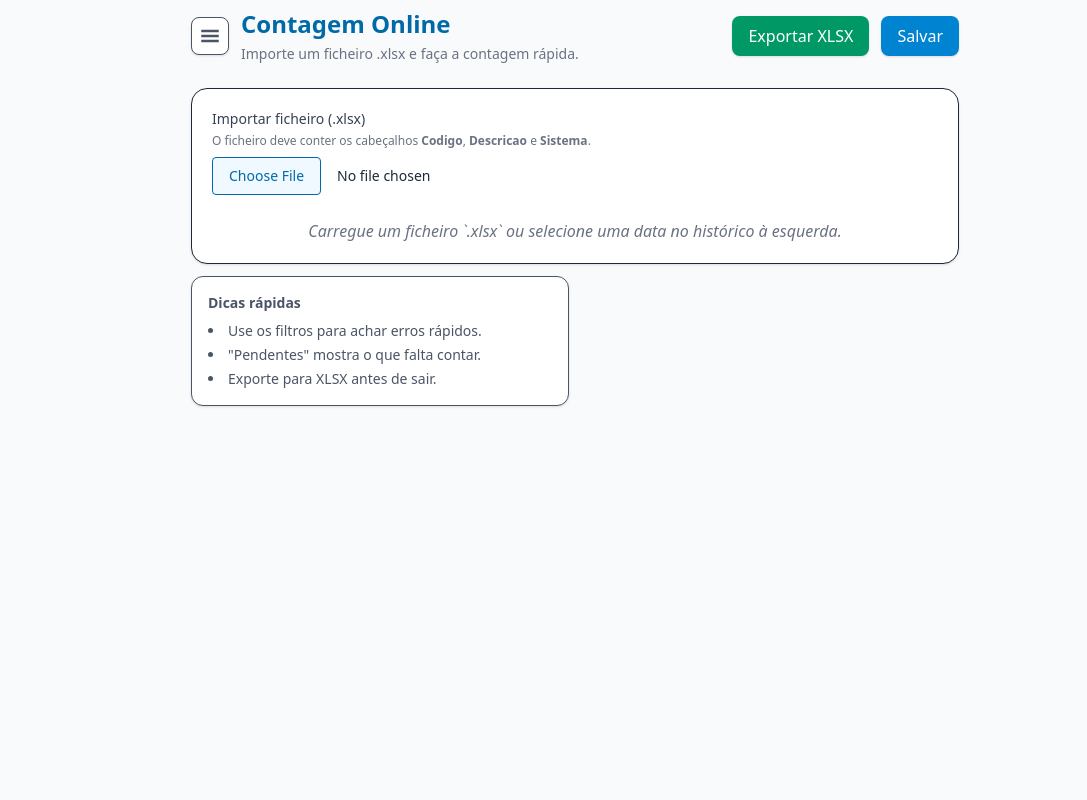
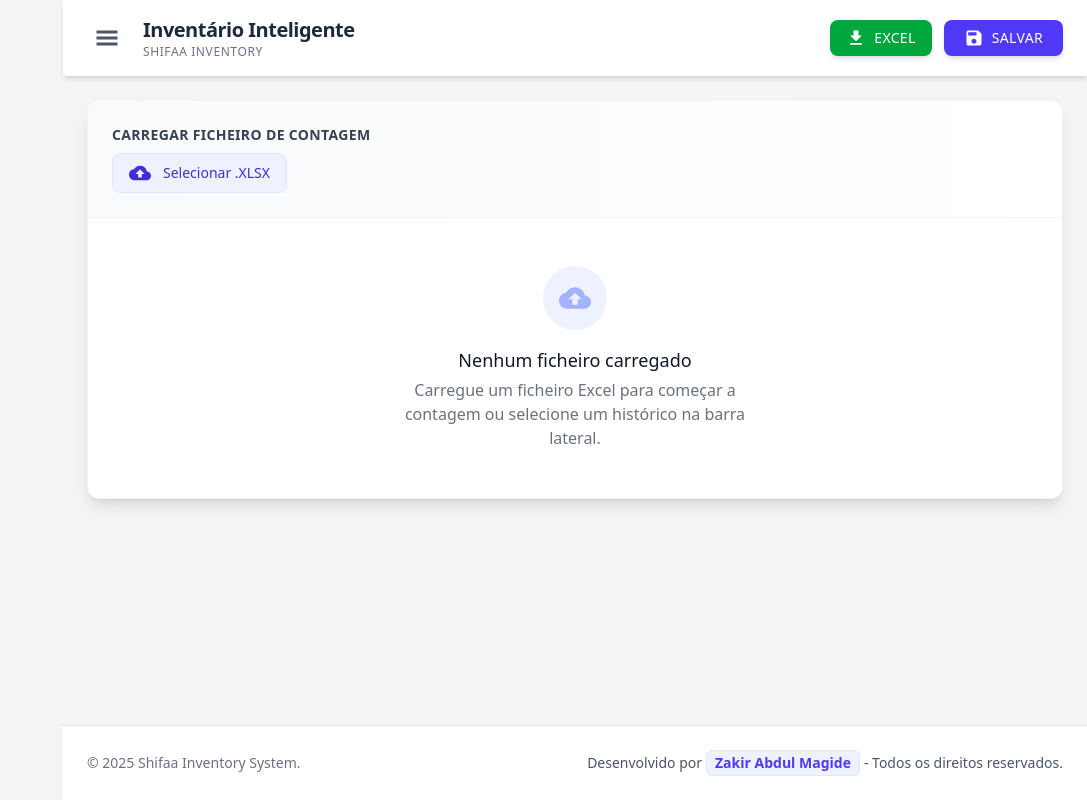
Before and after one commit to Zaky-dc/shifaa-inventory, a React (Vite) app: page / in a window 1280 px wide. Shown: the whole page, without its empty margins (193-1280 px from the left). Built offline with nearby package versions, Linux system fonts and the light colour scheme.

Commit message:
Update App.jsx

```diff
--- a/src/App.jsx
+++ b/src/App.jsx
@@ -3,6 +3,7 @@ import * as XLSX from "xlsx";
 import { saveAs } from "file-saver";
 import { GiHamburgerMenu } from "react-icons/gi";
 import SidebarHistorico from "./SidebarHistorico";
+import { MdCloudUpload, MdSave, MdFileDownload, MdSearch } from "react-icons/md"; // Adicionei ícones do Material Design
 
 export default function App() {
   const [produtos, setProdutos] = useState([]);
@@ -11,8 +12,6 @@ export default function App() {
   const [busca, setBusca] = useState("");
   const [isSidebarOpen, setIsSidebarOpen] = useState(false);
   const [isLoading, setIsLoading] = useState(false);
-
-    // NOVO ESTADO PARA O FILTRO
   const [filtroStatus, setFiltroStatus] = useState("todos");
 
   const API_URL = "https://shifaa-inventory-backend.vercel.app/api";
@@ -20,10 +19,8 @@ export default function App() {
   const handleFileUpload = (e) => {
     const file = e.target.files?.[0];
     if (!file) return;
-
     const fileName = file.name.replace(/\.[^/.]+$/, "");
     setArmazem(fileName);
-
     const reader = new FileReader();
     reader.onload = (evt) => {
       try {
@@ -31,23 +28,17 @@ export default function App() {
         const workbook = XLSX.read(data, { type: "array" });
         const sheet = workbook.Sheets[workbook.SheetNames[0]];
         const json = XLSX.utils.sheet_to_json(sheet).map((item) => ({
-                    codigo: String(
-                      item.Cod ?? item.Código ?? item.COD ?? item.codigo ?? item.Codigo ?? ""
-                        ).trim(),
-                    nome: String(
-                      item.Desc ?? item.Descrição ?? item.desc ?? item.nome ?? item.Nome ?? ""
-                        ).trim(),
+          codigo: String(item.Cod ?? item.Código ?? item.COD ?? item.codigo ?? item.Codigo ?? "").trim(),
+          nome: String(item.Desc ?? item.Descrição ?? item.desc ?? item.nome ?? item.Nome ?? "").trim(),
           sistema: Number(item.sis ?? item.SIS ?? item.Sistema ?? item.sistema ?? 0) || 0,
         }));
-
         setProdutos(json.filter((p) => p.codigo));
         setContagem({});
       } catch (err) {
-                console.error("Erro ao ler ficheiro:", err);
-                alert("Formato do ficheiro inválido. Verifique o .xlsx.");
+        console.error("Erro:", err);
+        alert("Formato inválido.");
       }
     };
-
     reader.readAsArrayBuffer(file);
   };
 
@@ -56,10 +47,9 @@ export default function App() {
   };
 
   const salvarContagem = async () => {
-        if (!armazem) return alert("Carregue um ficheiro para definir o nome do arquivo antes de salvar.");
-        if (produtos.length === 0) return alert("Não há produtos carregados.");
+    if (!armazem) return alert("Defina o nome do arquivo antes de salvar.");
+    if (produtos.length === 0) return alert("Sem produtos.");
     setIsLoading(true);
-
     const hoje = new Date().toISOString().split("T")[0];
     const payload = produtos.map((p) => {
       const real = Number(contagem[p.codigo]) || 0;
@@ -73,7 +63,6 @@ export default function App() {
         armazem,
       };
     });
-
     try {
       const res = await fetch(`${API_URL}/contagem`, {
         method: "POST",
@@ -81,21 +70,20 @@ export default function App() {
         body: JSON.stringify(payload),
       });
       const data = await res.json();
-            alert(data.message || "Contagem registrada com sucesso!");
+      alert(data.message || "Sucesso!");
       setProdutos([]);
       setContagem({});
       setArmazem("");
     } catch (err) {
       console.error(err);
-            alert("Erro ao salvar contagem.");
-        } finally{
+      alert("Erro ao salvar.");
+    } finally {
       setIsLoading(false);
     }
   };
 
   const exportarParaExcel = () => {
-        if (!produtos.length) return alert("Nenhum dado para exportar.");
-
+    if (!produtos.length) return alert("Sem dados.");
     const dados = produtos.map((p) => ({
       Código: p.codigo,
       Descrição: p.nome,
@@ -103,18 +91,16 @@ export default function App() {
       Real: Number(contagem[p.codigo]) || 0,
       Diferença: (Number(contagem[p.codigo]) || 0) - p.sistema,
     }));
-
     const ws = XLSX.utils.json_to_sheet(dados);
     const wb = XLSX.utils.book_new();
     XLSX.utils.book_append_sheet(wb, ws, "Contagem");
     const buffer = XLSX.write(wb, { bookType: "xlsx", type: "array" });
     saveAs(
       new Blob([buffer], { type: "application/octet-stream" }),
-            `contagem_${armazem || "geral"}_${new Date().toISOString().split('T')[0]}.xlsx`
+      `contagem_${armazem || "geral"}_${new Date().toISOString().split("T")[0]}.xlsx`
     );
   };
 
-    // LÓGICA DE FILTRAGEM
   const produtosFiltrados = produtos.filter((p) => {
     const matchTexto = `${p.codigo} ${p.nome}`.toLowerCase().includes(busca.toLowerCase());
     const valorRealInput = contagem[p.codigo];
@@ -123,27 +109,22 @@ export default function App() {
     const foiContado = valorRealInput !== undefined && valorRealInput !== "";
 
     let matchStatus = true;
-        if (filtroStatus === "diferencas") {
-            matchStatus = diferenca !== 0;
-        } else if (filtroStatus === "sobras") {
-            matchStatus = diferenca > 0;
-        } else if (filtroStatus === "perdas") {
-            matchStatus = diferenca < 0;
-        } else if (filtroStatus === "pendentes") {
-            matchStatus = !foiContado;
-        } else if (filtroStatus === "iguais") {
-            matchStatus = diferenca === 0 && foiContado;
-        }
+    if (filtroStatus === "diferencas") matchStatus = diferenca !== 0;
+    else if (filtroStatus === "sobras") matchStatus = diferenca > 0;
+    else if (filtroStatus === "perdas") matchStatus = diferenca < 0;
+    else if (filtroStatus === "pendentes") matchStatus = !foiContado;
+    else if (filtroStatus === "iguais") matchStatus = diferenca === 0 && foiContado;
 
     return matchTexto && matchStatus;
   });
 
   return (
-        <div className="flex min-h-screen bg-gray-50 text-gray-800">
+    <div className="flex min-h-screen bg-gray-100 font-sans text-gray-800">
+      {/* Loader Overlay */}
       {isLoading && (
-                <div className="fixed inset-0 bg-gray-100/70 flex flex-col items-center justify-center z-50">
-                    <div className="w-12 h-12 border-4 border-blue-500 border-t-transparent rounded-full animate-spin"></div>
-                    <p className="mt-4 text-blue-600 font-semibold">Carregando contagem...</p>
+        <div className="fixed inset-0 bg-white/80 backdrop-blur-sm flex flex-col items-center justify-center z-50 transition-all">
+          <div className="w-14 h-14 border-4 border-indigo-500 border-t-transparent rounded-full animate-spin shadow-lg"></div>
+          <p className="mt-4 text-indigo-700 font-bold tracking-wide animate-pulse">A processar dados...</p>
         </div>
       )}
 
@@ -155,186 +136,199 @@ export default function App() {
           fetch(`${API_URL}/contagem?data=${d}&armazem=${a}`)
             .then((r) => r.json())
             .then((dados) => {
-                            if (!dados || dados.length === 0)
-                                return alert("Nenhuma contagem encontrada para este arquivo.");
-                            const produtosSalvos = dados.map((it) => ({
-                                codigo: it.codigo,
-                                nome: it.nome,
-                                sistema: it.sistema,
-                            }));
+              if (!dados || dados.length === 0) return alert("Vazio.");
+              setProdutos(dados.map((it) => ({ codigo: it.codigo, nome: it.nome, sistema: it.sistema })));
               const cont = {};
               dados.forEach((it) => (cont[it.codigo] = it.real));
-                            setProdutos(produtosSalvos);
               setContagem(cont);
               setArmazem(dados[0].armazem || "");
             })
-                        .catch((err) => {
-                            console.error(err);
-                            alert("Erro ao carregar contagem.");
-                        }).finally(()=>{
-                            setIsLoading(false);
-                        });
+            .catch((err) => alert("Erro ao carregar."))
+            .finally(() => setIsLoading(false));
         }}
       />
 
-            <main className="flex-1 p-2 md:ml-64">
-                <div className="max-w-3xl mx-auto">
-                    <div className="flex items-center justify-between gap-4 mb-6">
-                        <div className="flex items-center">
+      {/* Main Content - Layout Flex Column para empurrar o footer */}
+      <main className="flex-1 flex flex-col md:ml-64 transition-all duration-300 ease-in-out">
 
-                            {/* BOTÃO RESTAURADO PARA TODAS AS TELAS (removi o md:hidden) */}
+        {/* Top App Bar - Material Style */}
+        <header className="bg-white shadow-md sticky top-0 z-30 px-6 py-4 flex items-center justify-between">
+          <div className="flex items-center gap-4">
             <button
               onClick={() => setIsSidebarOpen(true)}
-                                className="p-2 rounded-lg bg-white shadow border mr-3 text-gray-600 hover:bg-gray-50 transition"
+              className="p-2 rounded-full hover:bg-gray-100 text-gray-600 transition active:scale-95 ripple"
             >
-                                <GiHamburgerMenu size={20} />
+              <GiHamburgerMenu size={24} />
             </button>
-
             <div>
-                                <h1 className="text-2xl font-semibold text-sky-700">Contagem Online</h1>
-                                <p className="text-sm text-gray-500 mt-1">
-                                    Importe um ficheiro .xlsx e faça a contagem rápida.
-                                </p>
+              <h1 className="text-xl font-bold text-gray-800 tracking-tight">Inventário Inteligente</h1>
+              <p className="text-xs text-gray-500 font-medium uppercase tracking-wider">Shifaa Inventory</p>
             </div>
           </div>
 
-                        <div className="flex items-center gap-3">
+          <div className="flex gap-3">
             <button
               onClick={exportarParaExcel}
-                                className="hidden sm:inline-flex items-center gap-2 bg-emerald-600 text-white px-4 py-2 rounded-lg shadow hover:brightness-95 transition"
+              className="hidden sm:flex items-center gap-2 bg-green-600 text-white px-4 py-2 rounded-lg shadow-md hover:bg-green-700 hover:shadow-lg transition-all active:scale-95 text-sm font-medium uppercase tracking-wide"
             >
-                                Exportar XLSX
+              <MdFileDownload size={20} /> <span>Excel</span>
             </button>
-
             <button
               onClick={salvarContagem}
-                                className="bg-sky-600 text-white px-4 py-2 rounded-lg shadow hover:brightness-95 transition"
+              className="flex items-center gap-2 bg-indigo-600 text-white px-5 py-2 rounded-lg shadow-md hover:bg-indigo-700 hover:shadow-lg transition-all active:scale-95 text-sm font-medium uppercase tracking-wide"
             >
-                                Salvar
+              <MdSave size={20} /> <span>Salvar</span>
             </button>
+          </div>
+        </header>
+
+        {/* Content Container */}
+        <div className="flex-1 p-6 max-w-5xl mx-auto w-full">
+
+          {/* Card Principal */}
+          <div className="bg-white rounded-xl shadow-lg border border-gray-100 overflow-hidden">
+
+            {/* Header do Card (Upload e Info) */}
+            <div className="p-6 bg-gradient-to-r from-gray-50 to-white border-b border-gray-100">
+               <label className="block text-sm font-bold text-gray-700 mb-2 uppercase tracking-wide">
+                  Carregar Ficheiro de Contagem
+               </label>
+               <div className="flex flex-col md:flex-row gap-4 items-start md:items-center justify-between">
+                  <label className="cursor-pointer flex items-center gap-3 px-4 py-2 border border-indigo-100 bg-indigo-50 text-indigo-700 rounded-lg hover:bg-indigo-100 transition font-medium text-sm w-full md:w-auto justify-center">
+                    <MdCloudUpload size={22} />
+                    <span>Selecionar .XLSX</span>
+                    <input type="file" accept=".xlsx" onChange={handleFileUpload} className="hidden" />
+                  </label>
+
+                  {armazem && (
+                    <span className="px-3 py-1 bg-indigo-100 text-indigo-800 text-xs font-bold uppercase rounded-full shadow-sm">
+                      📁 {armazem}
+                    </span>
+                  )}
                </div>
             </div>
 
-                    <div className="grid grid-cols-1 lg:grid-cols-2 gap-3">
-                        <div className="lg:col-span-2">
-                            <div className="bg-white p-5 rounded-2xl shadow-sm border">
-                                <label className="block text-sm font-medium text-gray-700">
-                                    Importar ficheiro (.xlsx)
-                                </label>
-                                <p className="text-xs text-gray-500 mt-1">
-                                  O ficheiro deve conter os cabeçalhos <strong>Codigo</strong>, <strong>Descricao</strong> e <strong>Sistema</strong>.
-                                </p>
-                                <input
-                                    type="file"
-                                    accept=".xlsx"
-                                    onChange={handleFileUpload}
-                                    className="mt-2 w-full text-sm file:mr-4 file:py-2 file:px-4 file:rounded file:border file:bg-sky-50 file:text-sky-700 hover:file:bg-sky-100"
-                                />
+            {/* Filtros e Tabela */}
+            {produtos.length > 0 ? (
+              <div className="p-6">
 
-                                {armazem && (
-                                    <div className="mt-4 p-3 bg-blue-50 text-blue-700 rounded-md text-sm font-medium">
-                                        Ficheiro atual: <strong>{armazem}</strong>
-                                    </div>
-                                )}
-
-                                {produtos.length > 0 && (
-                                    <div className="mt-6">
-                                        {/* ÁREA DE FILTROS */}
-                                        <div className="flex flex-col sm:flex-row gap-3 mb-4">
+                {/* Barra de Ferramentas (Search + Filter) */}
+                <div className="flex flex-col md:flex-row gap-4 mb-6">
+                  <div className="relative flex-1">
+                    <MdSearch className="absolute left-3 top-1/2 -translate-y-1/2 text-gray-400" size={22} />
                     <input
                       type="search"
                       value={busca}
                       onChange={(e) => setBusca(e.target.value)}
-                                                placeholder="🔍 Buscar código/nome..."
-                                                className="flex-1 px-4 py-2 rounded-xl border bg-gray-50 focus:ring-2 focus:ring-sky-300"
+                      placeholder="Filtrar por código ou nome..."
+                      className="w-full pl-10 pr-4 py-3 rounded-lg border border-gray-300 focus:border-indigo-500 focus:ring-2 focus:ring-indigo-200 transition outline-none shadow-sm"
                     />
-
+                  </div>
+                  <div className="relative">
                     <select
                       value={filtroStatus}
                       onChange={(e) => setFiltroStatus(e.target.value)}
-                                                className="px-4 py-2 rounded-xl border bg-white focus:ring-2 focus:ring-sky-300 cursor-pointer"
+                      className="w-full md:w-auto px-4 py-3 pr-8 rounded-lg border border-gray-300 bg-white focus:border-indigo-500 focus:ring-2 focus:ring-indigo-200 transition outline-none shadow-sm cursor-pointer appearance-none font-medium text-gray-700"
                     >
-                                                <option value="todos">📋 Todos</option>
+                      <option value="todos">📋 Todos os Itens</option>
                       <option value="pendentes">⏳ Pendentes</option>
-                                                <option value="diferencas">⚠️ Diferenças</option>
+                      <option value="diferencas">⚠️ Com Diferenças</option>
                       <option value="sobras">📈 Sobras (+)</option>
                       <option value="perdas">📉 Perdas (-)</option>
-                                                <option value="iguais">✅ Batendo</option>
+                      <option value="iguais">✅ Batendo (OK)</option>
                     </select>
+                    <div className="absolute right-3 top-1/2 -translate-y-1/2 pointer-events-none text-gray-500">▼</div>
+                  </div>
                 </div>
 
-                                        <div className="mt-4 overflow-auto rounded-md border max-h-[600px]">
-                                            <table className="min-w-full text-sm relative">
-                                                <thead className="bg-white sticky top-0 z-10 shadow-sm">
-                                                    <tr className="text-left text-gray-600">
-                                                        <th className="px-3 py-3 border bg-gray-50">Código</th>
-                                                        <th className="px-3 py-3 border bg-gray-50">Descrição</th>
-                                                        <th className="px-3 py-3 border bg-gray-50 text-center w-20">Sis.</th>
-                                                        <th className="px-3 py-3 border bg-gray-50 text-center w-24">Real</th>
-                                                        <th className="px-3 py-3 border bg-gray-50 text-center w-20">Dif.</th>
+                {/* Tabela Estilizada */}
+                <div className="overflow-hidden rounded-lg border border-gray-200 shadow-inner">
+                  <div className="overflow-x-auto max-h-[600px]">
+                    <table className="w-full text-sm text-left">
+                      <thead className="text-xs text-gray-500 uppercase bg-gray-50 border-b border-gray-200 sticky top-0 z-10">
+                        <tr>
+                          <th className="px-6 py-3 font-bold tracking-wider">Código</th>
+                          <th className="px-6 py-3 font-bold tracking-wider">Descrição</th>
+                          <th className="px-4 py-3 text-center font-bold">Sistema</th>
+                          <th className="px-4 py-3 text-center font-bold">Contagem</th>
+                          <th className="px-4 py-3 text-center font-bold">Dif.</th>
                         </tr>
                       </thead>
-                                                <tbody>
+                      <tbody className="divide-y divide-gray-100">
                         {produtosFiltrados.map((p, i) => {
-                                                        const real = Number(contagem[p.codigo]) || '';
+                          const real = Number(contagem[p.codigo]) || "";
                           const diff = (Number(real) || 0) - (Number(p.sistema) || 0);
 
-                                                        let diffClass = "text-gray-700";
-                                                        if(diff > 0) diffClass = "text-green-600 font-bold bg-green-50";
-                                                        if(diff < 0) diffClass = "text-red-600 font-bold bg-red-50";
+                          // Estilização condicional
+                          let rowBg = i % 2 === 0 ? "bg-white" : "bg-gray-50/50";
+                          let diffColor = "text-gray-400 font-medium";
+                          let diffBg = "";
+
+                          if (real !== "") {
+                             if (diff > 0) { diffColor = "text-green-600 font-bold"; diffBg = "bg-green-50"; }
+                             else if (diff < 0) { diffColor = "text-red-600 font-bold"; diffBg = "bg-red-50"; }
+                             else { diffColor = "text-gray-400"; diffBg = "bg-gray-100"; } // Igual
+                          }
 
                           return (
-                                                            <tr key={p.codigo || i} className={`transition hover:bg-gray-100 ${i % 2 === 0 ? 'bg-white' : 'bg-gray-50'}`}>
-                                                                <td className="px-3 py-2 border align-middle font-medium">{p.codigo}</td>
-                                                                <td className="px-3 py-2 border">{p.nome}</td>
-                                                                <td className="px-3 py-2 border text-center">{p.sistema}</td>
-                                                                <td className="px-3 py-2 border text-center">
+                            <tr key={p.codigo} className={`${rowBg} hover:bg-indigo-50/40 transition duration-150`}>
+                              <td className="px-6 py-3 font-medium text-gray-700">{p.codigo}</td>
+                              <td className="px-6 py-3 text-gray-600">{p.nome}</td>
+                              <td className="px-4 py-3 text-center font-semibold text-gray-500">{p.sistema}</td>
+                              <td className="px-4 py-3 text-center">
                                 <input
                                   type="number"
                                   value={real}
                                   onChange={(e) => handleContagemChange(p.codigo, e.target.value)}
-                                                                        className="w-full px-2 py-1 text-center border rounded-md focus:ring-2 focus:ring-blue-400 outline-none"
-                                                                        placeholder="-"
+                                  className="w-20 text-center p-2 border-b-2 border-gray-200 focus:border-indigo-500 bg-transparent outline-none transition-colors font-medium"
+                                  placeholder="0"
                                 />
                               </td>
-                                                                <td className={`px-3 py-2 border text-center ${diffClass}`}>
-                                                                    {diff > 0 ? `+${diff}` : diff}
+                              <td className={`px-4 py-3 text-center ${diffBg}`}>
+                                <span className={`${diffColor}`}>{diff > 0 ? `+${diff}` : diff}</span>
                               </td>
                             </tr>
                           );
                         })}
                       </tbody>
                     </table>
+                  </div>
+                </div>
+
                 {produtosFiltrados.length === 0 && (
-                                                <div className="p-8 text-center text-gray-500">
-                                                    Nenhum produto encontrado com este filtro.
+                    <div className="p-10 text-center text-gray-400 bg-gray-50 rounded-b-lg border-t border-gray-100">
+                       <p>Nenhum item encontrado com estes critérios.</p>
                     </div>
                 )}
               </div>
+            ) : (
+              <div className="p-12 text-center">
+                <div className="inline-flex items-center justify-center w-16 h-16 rounded-full bg-indigo-50 text-indigo-300 mb-4">
+                   <MdCloudUpload size={32} />
                 </div>
-                                )}
-
-                                {produtos.length === 0 && (
-                                    <div className="mt-6 text-center text-gray-500 italic">
-                                        Carregue um ficheiro `.xlsx` ou selecione uma data no
-                                        histórico à esquerda.
+                <h3 className="text-lg font-medium text-gray-900">Nenhum ficheiro carregado</h3>
+                <p className="text-gray-500 mt-1 max-w-sm mx-auto">Carregue um ficheiro Excel para começar a contagem ou selecione um histórico na barra lateral.</p>
               </div>
             )}
           </div>
         </div>
 
-                        <aside className="space-y-6">
-                            <div className="bg-white p-4 rounded-xl shadow-sm border text-sm text-gray-600">
-                                <div className="font-semibold mb-2">Dicas rápidas</div>
-                                <ul className="list-disc list-inside space-y-1">
-                                    <li>Use os filtros para achar erros rápidos.</li>
-                                    <li>"Pendentes" mostra o que falta contar.</li>
-                                    <li>Exporte para XLSX antes de sair.</li>
-                                </ul>
+        {/* FOOTER SOLICITADO */}
+        <footer className="mt-auto border-t border-gray-200 bg-white py-6">
+            <div className="max-w-5xl mx-auto px-6 flex flex-col md:flex-row items-center justify-between gap-4 text-sm">
+                <div className="text-gray-500">
+                    © {new Date().getFullYear()} Shifaa Inventory System.
                 </div>
-                        </aside>
+                <div className="text-gray-600 font-medium flex items-center gap-1">
+                    Desenvolvido por
+                    <span className="text-indigo-600 font-bold bg-indigo-50 px-2 py-0.5 rounded-md border border-indigo-100">
+                        Zakir Abdul Magide
+                    </span>
+                    - Todos os direitos reservados.
                 </div>
             </div>
+        </footer>
+
       </main>
     </div>
   );
```
Lines whose indentation alone changed are shown as unchanged.
